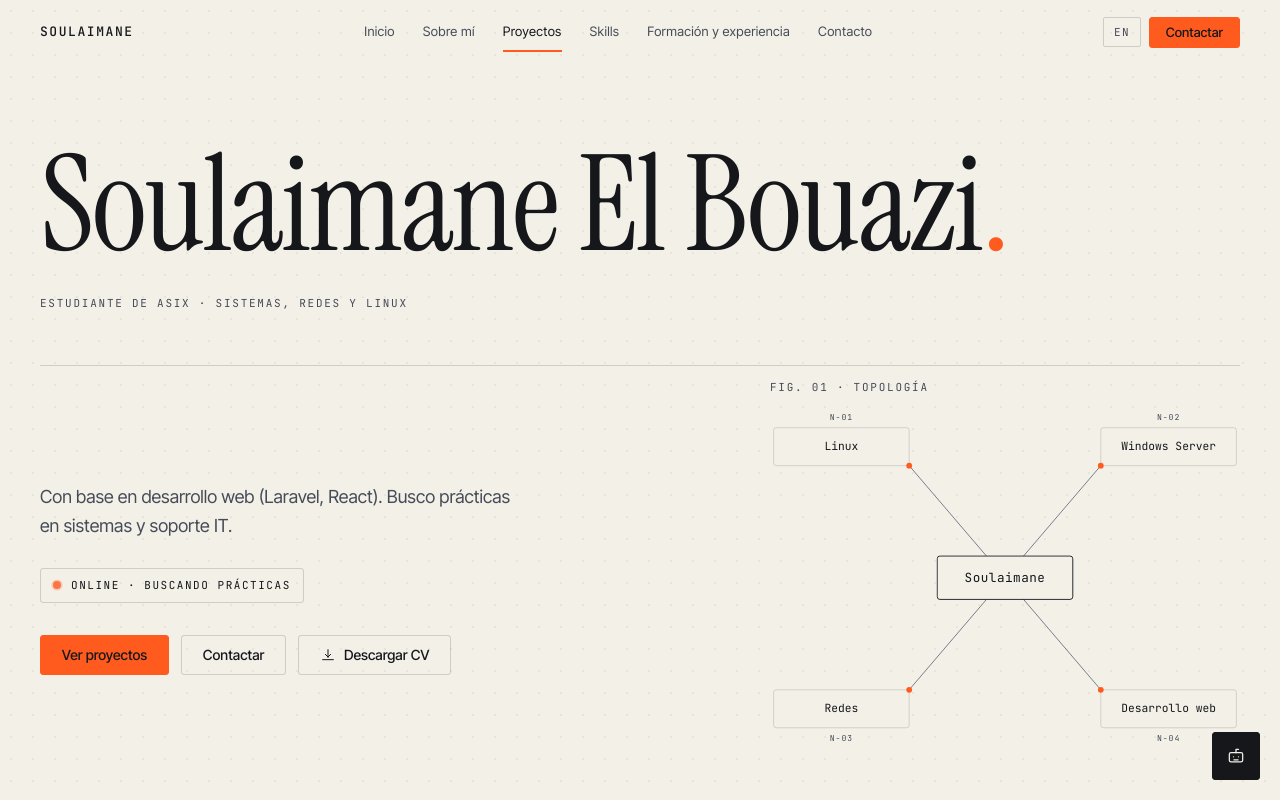
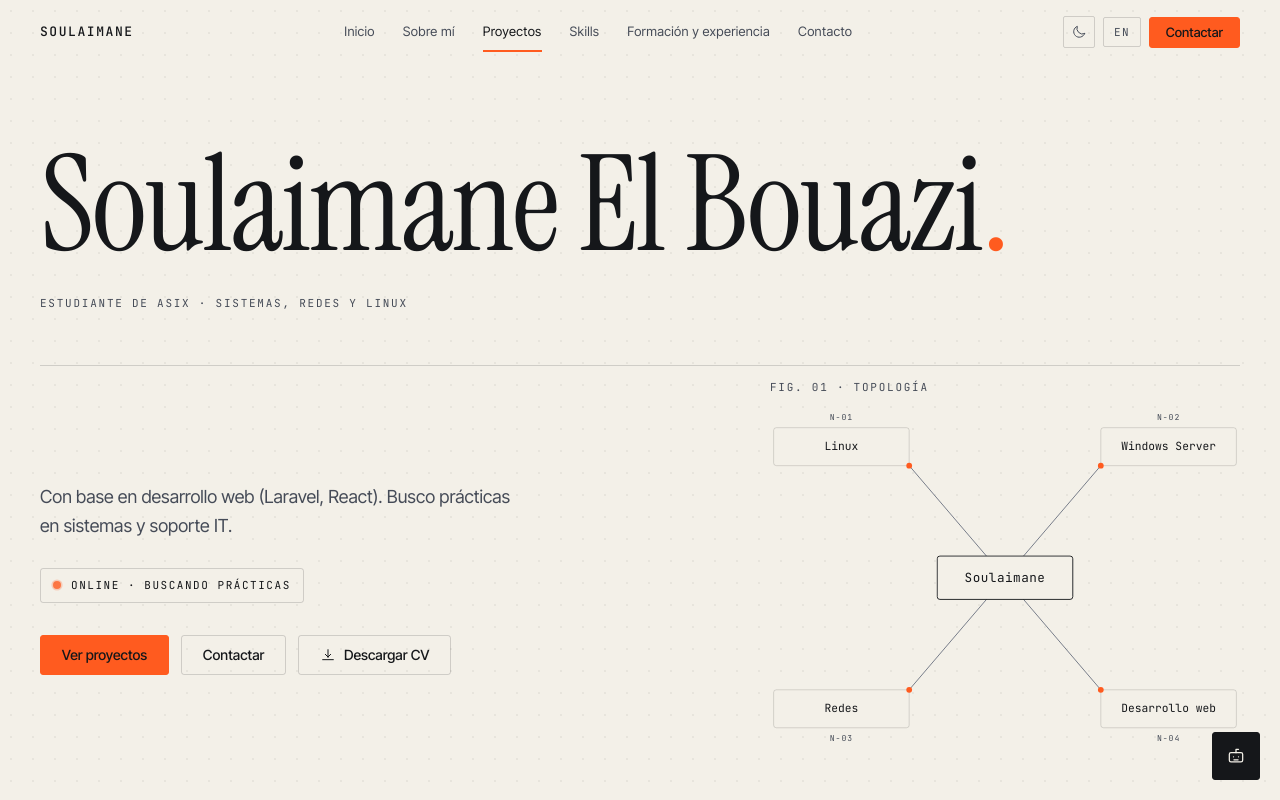
Before and after one commit to selbouazi/SElBouazi_Portfolio, a React (Vite) app: page / in a window 1280 px wide. Shown: the top 800 px of the page. Built offline with nearby package versions, Linux system fonts and the light colour scheme.

Commit message:
Modo oscuro y claro con conmutador persistente

```diff
--- a/index.html
+++ b/index.html
@@ -18,6 +18,19 @@
     <meta property="og:type" content="website" />
   </head>
   <body>
+    <script>
+      // Aplica el tema guardado antes del primer pintado (sin flash).
+      // Si no hay elección guardada, se queda el claro.
+      (function () {
+        try {
+          var theme = localStorage.getItem('theme');
+          if (theme === 'dark' || theme === 'light') {
+            document.documentElement.classList.toggle('dark', theme === 'dark');
+            document.documentElement.style.colorScheme = theme;
+          }
+        } catch (e) {}
+      })();
+    </script>
     <div id="root"></div>
     <script type="module" src="/src/main.jsx"></script>
   </body>
--- a/src/components/AiChat.jsx
+++ b/src/components/AiChat.jsx
@@ -32,7 +32,7 @@ function AiChat() {
     <>
       <button
         onClick={() => setOpen(true)}
-        className="fixed bottom-5 right-5 z-50 w-12 h-12 flex items-center justify-center bg-ink text-paper border border-ink rounded-[3px] hover:bg-signal hover:text-ink transition-colors"
+        className="fixed bottom-5 right-5 z-50 w-12 h-12 flex items-center justify-center bg-ink text-paper border border-ink rounded-[3px] hover:bg-signal hover:text-on-signal transition-colors"
         title={t('ai.button_title')}
         aria-label={t('ai.button_title')}
       >
@@ -42,7 +42,7 @@ function AiChat() {
       {open && (
         <div
           className="fixed bottom-20 right-5 z-50 w-[calc(100vw-2.5rem)] sm:w-[380px] h-[520px] max-h-[75vh] bg-paper border border-ink rounded-[3px] flex flex-col overflow-hidden"
-          style={{ boxShadow: '6px 6px 0 rgba(21,23,26,0.10)' }}
+          style={{ boxShadow: '6px 6px 0 var(--panel-shadow)' }}
           role="dialog"
           aria-label={t('ai.title')}
         >
@@ -87,7 +87,7 @@ function AiChat() {
                 <div
                   className={`max-w-[88%] rounded-[3px] px-3 py-2 text-sm leading-relaxed border ${
                     m.role === 'user'
-                      ? 'bg-signal text-ink border-signal'
+                      ? 'bg-signal text-on-signal border-signal'
                       : 'bg-paper-2 text-ink border-rule'
                   }`}
                 >
--- a/src/components/Icons.jsx
+++ b/src/components/Icons.jsx
@@ -97,3 +97,20 @@ export function Bot({ className = 'w-5 h-5' }) {
     </svg>
   )
 }
+
+export function Sun({ className = 'w-4 h-4' }) {
+  return (
+    <svg className={className} viewBox="0 0 24 24" aria-hidden="true" {...base}>
+      <circle cx="12" cy="12" r="4.25" />
+      <path d="M12 2.5v2M12 19.5v2M2.5 12h2M19.5 12h2M5 5l1.4 1.4M17.6 17.6 19 19M19 5l-1.4 1.4M6.4 17.6 5 19" />
+    </svg>
+  )
+}
+
+export function Moon({ className = 'w-4 h-4' }) {
+  return (
+    <svg className={className} viewBox="0 0 24 24" aria-hidden="true" {...base}>
+      <path d="M20.5 14.5A8.5 8.5 0 0 1 9.5 3.5a8.5 8.5 0 1 0 11 11Z" />
+    </svg>
+  )
+}
--- a/src/components/Navbar.jsx
+++ b/src/components/Navbar.jsx
@@ -1,6 +1,7 @@
 import { useEffect, useState } from 'react'
 import { useTranslation } from 'react-i18next'
 import { Menu, Close } from './Icons.jsx'
+import ThemeToggle from './ThemeToggle.jsx'
 
 const sectionIds = ['hero', 'about', 'projects', 'skills', 'experience', 'contact']
 
@@ -69,6 +70,7 @@ function Navbar() {
           </div>
 
           <div className="flex items-center gap-2">
+            <ThemeToggle />
             <button
               onClick={toggleLang}
               className="mono text-[11px] tracking-[0.12em] px-2.5 py-1.5 border border-rule rounded-[2px] text-slate hover:text-ink hover:border-ink transition-colors"
--- /dev/null
+++ b/src/components/ThemeToggle.jsx
@@ -0,0 +1,57 @@
+import { useEffect, useState } from 'react'
+import { useTranslation } from 'react-i18next'
+import { Sun, Moon } from './Icons.jsx'
+
+const STORAGE_KEY = 'theme'
+
+/** Lee el tema guardado. Si no hay elección, manda el claro (el actual). */
+function readStoredTheme() {
+  try {
+    const stored = window.localStorage.getItem(STORAGE_KEY)
+    return stored === 'dark' || stored === 'light' ? stored : 'light'
+  } catch {
+    return 'light'
+  }
+}
+
+function applyTheme(theme) {
+  document.documentElement.classList.toggle('dark', theme === 'dark')
+  document.documentElement.style.colorScheme = theme
+}
+
+function ThemeToggle() {
+  const { t } = useTranslation()
+  // El script de index.html ya aplicó el tema antes del pintado; aquí solo lo reflejamos.
+  const [theme, setTheme] = useState(readStoredTheme)
+
+  useEffect(() => {
+    applyTheme(readStoredTheme())
+  }, [])
+
+  const toggle = () => {
+    const next = theme === 'dark' ? 'light' : 'dark'
+    setTheme(next)
+    applyTheme(next)
+    try {
+      window.localStorage.setItem(STORAGE_KEY, next)
+    } catch {
+      // Sin almacenamiento disponible: el tema se aplica solo en esta sesión.
+    }
+  }
+
+  const label =
+    theme === 'dark' ? t('nav.theme_light') : t('nav.theme_dark')
+
+  return (
+    <button
+      onClick={toggle}
+      className="flex items-center justify-center w-8 h-8 border border-rule rounded-[2px] text-slate hover:text-ink hover:border-ink transition-colors"
+      aria-label={label}
+      title={label}
+    >
+      {theme === 'dark' ? <Sun className="w-4 h-4" /> : <Moon className="w-4 h-4" />}
+    </button>
+  )
+}
+
+export default ThemeToggle
--- a/src/i18n/locales/en.json
+++ b/src/i18n/locales/en.json
@@ -6,7 +6,9 @@
     "skills": "Skills",
     "experience": "Education & experience",
     "contact": "Contact",
-    "cta": "Contact"
+    "cta": "Contact",
+    "theme_dark": "Switch to dark mode",
+    "theme_light": "Switch to light mode"
   },
   "hero": {
     "badge": "ASIX student · Systems, networking and Linux",
--- a/src/i18n/locales/es.json
+++ b/src/i18n/locales/es.json
@@ -6,7 +6,9 @@
     "skills": "Skills",
     "experience": "Formación y experiencia",
     "contact": "Contacto",
-    "cta": "Contactar"
+    "cta": "Contactar",
+    "theme_dark": "Cambiar a modo oscuro",
+    "theme_light": "Cambiar a modo claro"
   },
   "hero": {
     "badge": "Estudiante de ASIX · Sistemas, redes y Linux",
--- a/src/index.css
+++ b/src/index.css
@@ -23,10 +23,50 @@
   /* Acento único: señal naranja */
   --color-signal: #ff5b1f;       /* LED: estado, líneas, rellenos */
   --color-signal-ink: #c2410c;   /* naranja accesible para texto pequeño */
+  --color-on-signal: #15171a;    /* texto sobre fondo señal (siempre oscuro) */
 
   /* Reglas de 1px */
   --color-rule: rgba(21, 23, 26, 0.16);
   --color-rule-soft: rgba(21, 23, 26, 0.08);
+}
+
+/* ============================================================
+   TEMAS — claro (por defecto) y oscuro (html.dark).
+   Solo cambian tokens: ningún componente conoce el tema.
+   ============================================================ */
+:root {
+  color-scheme: light;
+  --grid-dot: rgba(21, 23, 26, 0.055);   /* rejilla de plano */
+  --wash: rgba(21, 23, 26, 0.04);        /* hover fantasma */
+  --panel-shadow: rgba(21, 23, 26, 0.1); /* sombra dura de paneles */
+}
+
+html.dark {
+  color-scheme: dark;
+
+  /* Superficies */
+  --color-paper: #14161a;
+  --color-paper-2: #1c2027;
+  --color-paper-3: #262b33;
+
+  /* Tinta (texto) */
+  --color-ink: #f3f0e8;
+  --color-slate: #a9b0bb;
+  --color-steel: #8b93a1;
+
+  /* Acento: naranja más claro para que el texto pequeño pase AA */
+  --color-signal: #ff5b1f;
+  --color-signal-ink: #ff7a45;
+  --color-on-signal: #15171a;
+
+  /* Reglas de 1px */
+  --color-rule: rgba(243, 240, 232, 0.16);
+  --color-rule-soft: rgba(243, 240, 232, 0.08);
+
+  /* Auxiliares */
+  --grid-dot: rgba(243, 240, 232, 0.05);
+  --wash: rgba(243, 240, 232, 0.06);
+  --panel-shadow: rgba(0, 0, 0, 0.5);
 }
 
 @layer base {
@@ -39,7 +79,7 @@
     margin: 0;
     background-color: var(--color-paper);
     /* rejilla de plano, muy tenue */
-    background-image: radial-gradient(rgba(21, 23, 26, 0.055) 1px, transparent 1px);
+    background-image: radial-gradient(var(--grid-dot) 1px, transparent 1px);
     background-size: 22px 22px;
     color: var(--color-ink);
     font-family: var(--font-sans);
@@ -50,7 +90,7 @@
 
   ::selection {
     background: var(--color-signal);
-    color: var(--color-ink);
+    color: var(--color-on-signal);
   }
 
   :focus-visible {
@@ -129,7 +169,7 @@
   }
   .btn-primary {
     background: var(--color-signal);
-    color: var(--color-ink);
+    color: var(--color-on-signal);
     border-color: var(--color-signal);
   }
   .btn-primary:hover {
@@ -144,7 +184,7 @@
   }
   .btn-ghost:hover {
     border-color: var(--color-ink);
-    background: rgba(21, 23, 26, 0.04);
+    background: var(--wash);
   }
 
   /* Enlaces de texto */
```
